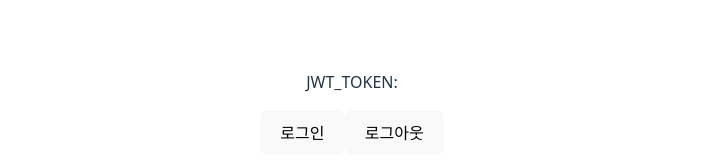
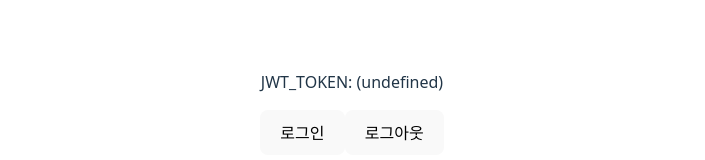
Before and after one commit to osparking/react-useLocalStorage, a React (Vite) app: page / in a window 1280 px wide. Shown: the part 358-518 px from the top of the page, without its empty margins (288-993 px from the left). Built offline with nearby package versions, Linux system fonts and the light colour scheme.

Commit message:
graceful output when item is inexistant

```diff
--- a/src/App.jsx
+++ b/src/App.jsx
@@ -21,7 +21,7 @@ function App() {
     <>
       <h1>맞춤 후크 - 로컬 스토리지 항목</h1>
       <div className="card">
-        <p>JWT_TOKEN: {JWT_TOKEN ? JWT_FORMATTED : JWT_TOKEN}</p>
+        <p>JWT_TOKEN: {JWT_TOKEN ? JWT_FORMATTED : '(undefined)'}</p>
         <button disabled={loading} onClick={handleLogin}>
           로그인
         </button>
```
